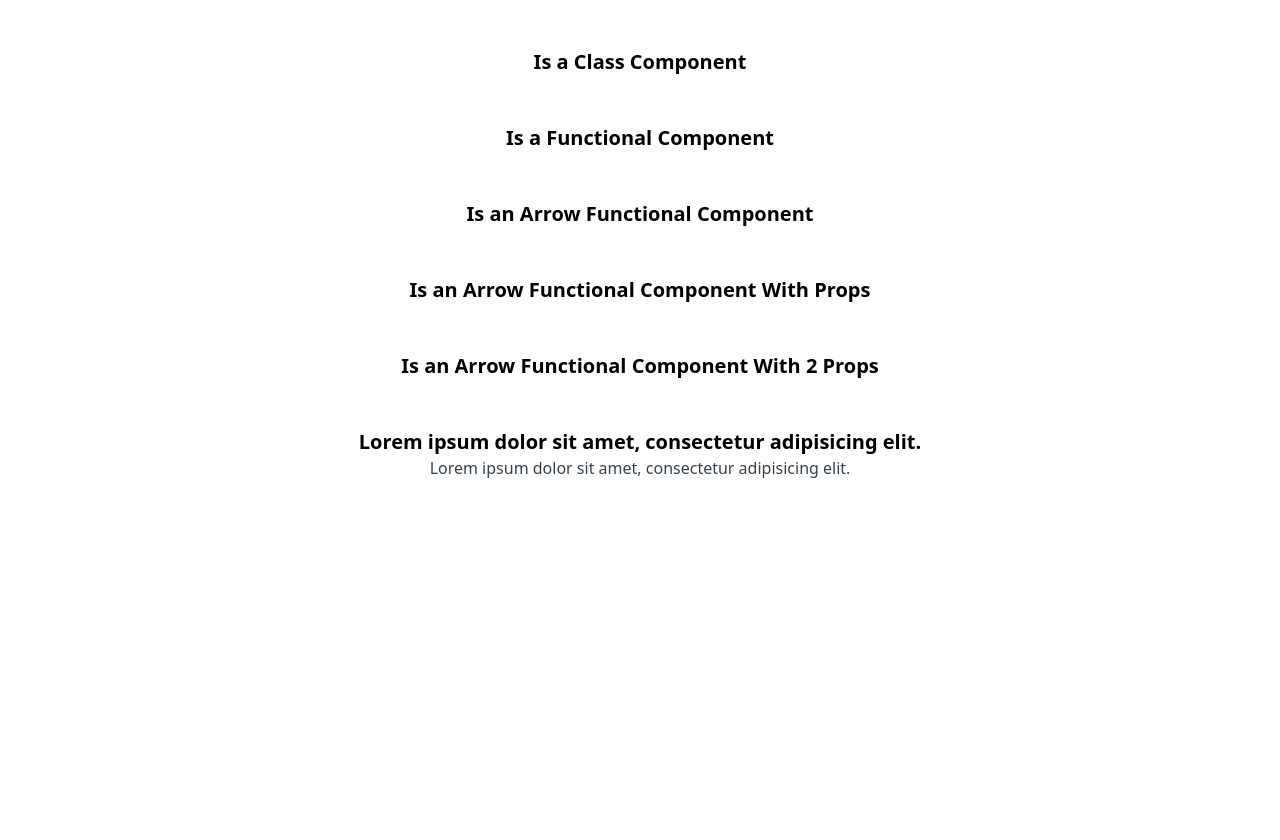
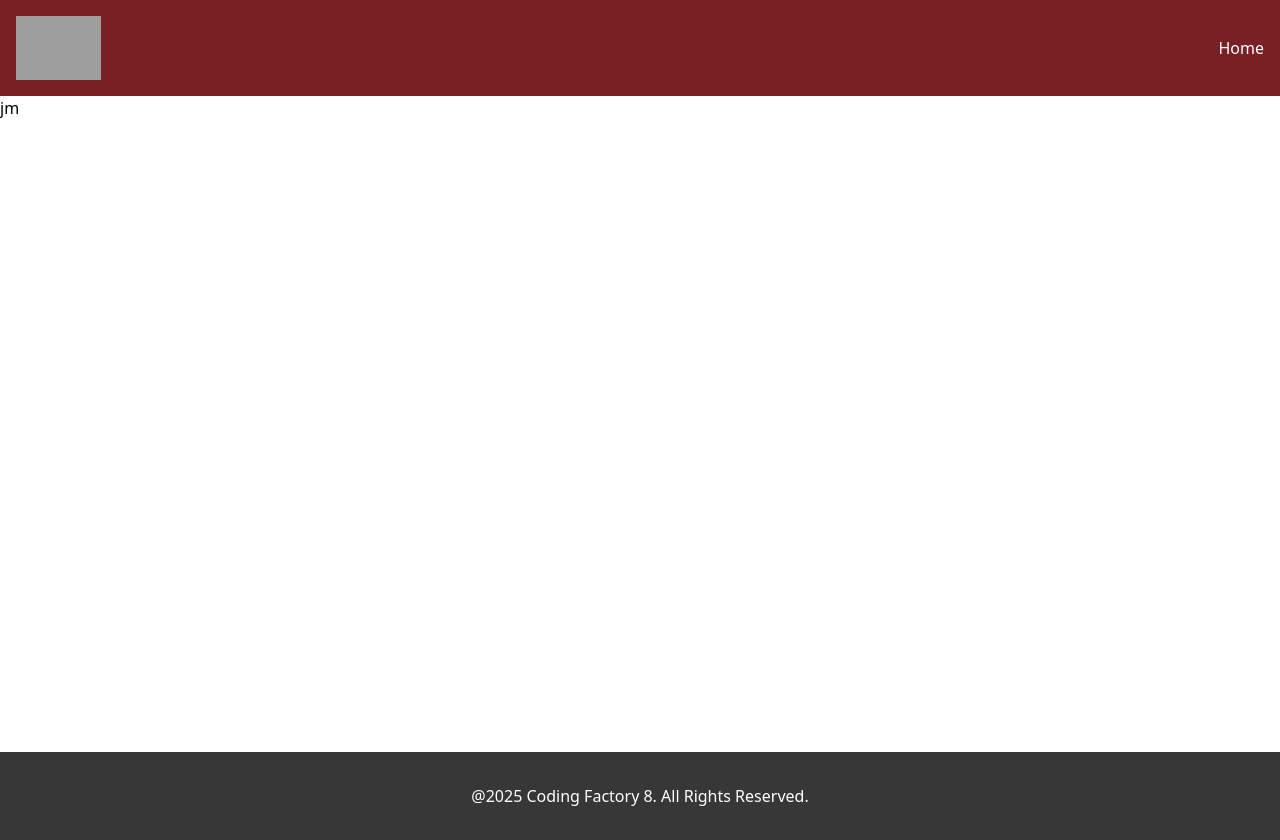
Before and after one commit to AthanasiaPet/cf8-react-intro, a React app: page / in a window 1280 px wide. Before the commit the page ends 800 px from the top, so only its background shows below. Built offline with nearby package versions, Linux system fonts and the light colour scheme; grey boxes are pictures that could not be loaded; the HTML template or start-up script is replaced by a standard one.

Commit message:
feat: add Card, Header, Footer, Layout components

```diff
--- a/src/App.tsx
+++ b/src/App.tsx
@@ -1,10 +1,13 @@
 // import ViteIntro from "./components/ViteIntro/ViteIntro.tsx";
-import ClassComponent from "./components/ClassComponent.tsx";
-import FunctionalComponent from "./components/FunctionalComponent.tsx";
-import ArrowFunctionalComponent from "./components/ArrowFunctionalComponent.tsx";
-import ArrowFunctionalComponentWithProps from "./components/ArrowFunctionalComponentWithProps.tsx";
-import ArrowFunctionalComponentWithPropsType from "./components/ArrowFunctionalComponentWithPropsType.tsx";
+// import ClassComponent from "./components/ClassComponent.tsx";
+// import FunctionalComponent from "./components/FunctionalComponent.tsx";
+// import ArrowFunctionalComponent from "./components/ArrowFunctionalComponent.tsx";
+// import ArrowFunctionalComponentWithProps from "./components/ArrowFunctionalComponentWithProps.tsx";
+// import ArrowFunctionalComponentWithPropsType from "./components/ArrowFunctionalComponentWithPropsType.tsx";
+// import Card from "./components/Card.tsx";
 
+
+import LayOut from "./components/LayOut.tsx";
 
 function App() {
 
@@ -12,13 +15,22 @@
     return (
         <>
             {/*<ViteIntro />*/}
-            <ClassComponent />
-            <FunctionalComponent />
-            <ArrowFunctionalComponent />
-            <ArrowFunctionalComponentWithProps title={"Is an Arrow Functional Component With Props"}/>
-            <ArrowFunctionalComponentWithProps title={"Is an Arrow Functional Component With 2 Props"}/>
-            <ArrowFunctionalComponentWithPropsType title={"Lorem ipsum dolor sit amet, consectetur adipisicing elit."}
-                                                   description={"Lorem ipsum dolor sit amet, consectetur adipisicing elit."}/>
+            {/*<ClassComponent />*/}
+            {/*<FunctionalComponent />*/}
+            {/*<ArrowFunctionalComponent />*/}
+            {/*<ArrowFunctionalComponentWithProps title={"Is an Arrow Functional Component With Props"}/>*/}
+            {/*<ArrowFunctionalComponentWithProps title={"Is an Arrow Functional Component With 2 Props"}/>*/}
+            {/*<ArrowFunctionalComponentWithPropsType title={"Lorem ipsum dolor sit amet, consectetur adipisicing elit."}*/}
+            {/*                                       description={"Lorem ipsum dolor sit amet, consectetur adipisicing elit."}/>*/}
+
+            {/*<Card title={"Card"}>*/}
+            {/*    <ArrowFunctionalComponentWithPropsType title={"Lorem ipsum dolor sit amet, consectetur adipisicing elit."}*/}
+            {/*                                           description={"Lorem ipsum dolor sit amet, consectetur adipisicing elit."}/>*/}
+            {/*</Card>*/}
+
+            <LayOut>
+                jm
+            </LayOut>
 
         </>
     )
--- /dev/null
+++ b/src/components/Card.tsx
@@ -0,0 +1,26 @@
+import type {ReactNode} from "react";
+
+type CardProps = {
+    title: string;
+    children: ReactNode //children: React.ReactNode
+
+}
+
+
+
+const Card = ({title, children}: CardProps) => {
+    return (
+        <>
+            <div className="card text-center text-cf-dark-red">
+                <h2>{title}</h2>
+
+
+                {children}
+
+
+                <p>Lorem ipsum dolor sit amet, consectetur adipisicing elit. </p>
+            </div>
+        </>
+    )
+}
+export default Card;
--- /dev/null
+++ b/src/components/Footer.tsx
@@ -0,0 +1,16 @@
+const Footer = () => {
+    const currentYear: number = new Date().getFullYear();
+
+
+    return (
+        <>
+            <footer className="bg-cf-dark-gray text-white">
+                <div className="container mx-auto py-8 text-center">
+                    @{currentYear} Coding Factory 8. All Rights Reserved.
+                </div>
+            </footer>
+        </>
+
+    )
+}
+export default Footer;
--- /dev/null
+++ b/src/components/Header.tsx
@@ -0,0 +1,16 @@
+const Header = () => {
+    return (
+        <>
+            <header className="bg-cf-dark-red w-full fixed">
+            <div className="container mx-auto px-4 flex items-center justify-between ">
+                <img className="my-4 h-16" src="https://codingfactory.aueb.gr/sites/all/themes/cf_theme/logo.png"
+                     alt="CF Logo"/>
+                <nav className="flex gap-4 text-white font-medium">
+                    <a href="#">Home</a></nav>
+               </div>
+
+            </header>
+        </>
+    )
+}
+export default Header;
--- /dev/null
+++ b/src/components/LayOut.tsx
@@ -0,0 +1,21 @@
+import Header from "./Header.tsx";
+import Footer from "./Footer.tsx";
+
+interface LayOutProps {
+    children: React.ReactNode
+}
+
+const LayOut = ({children}: LayOutProps) => {
+    return (
+        <>
+        <Header />
+            <div className="container mx-auto pt-24 min-h-[94vh]">
+                {children}
+            </div>
+
+        <Footer />
+        </>
+
+    )
+}
+export default LayOut;
```
